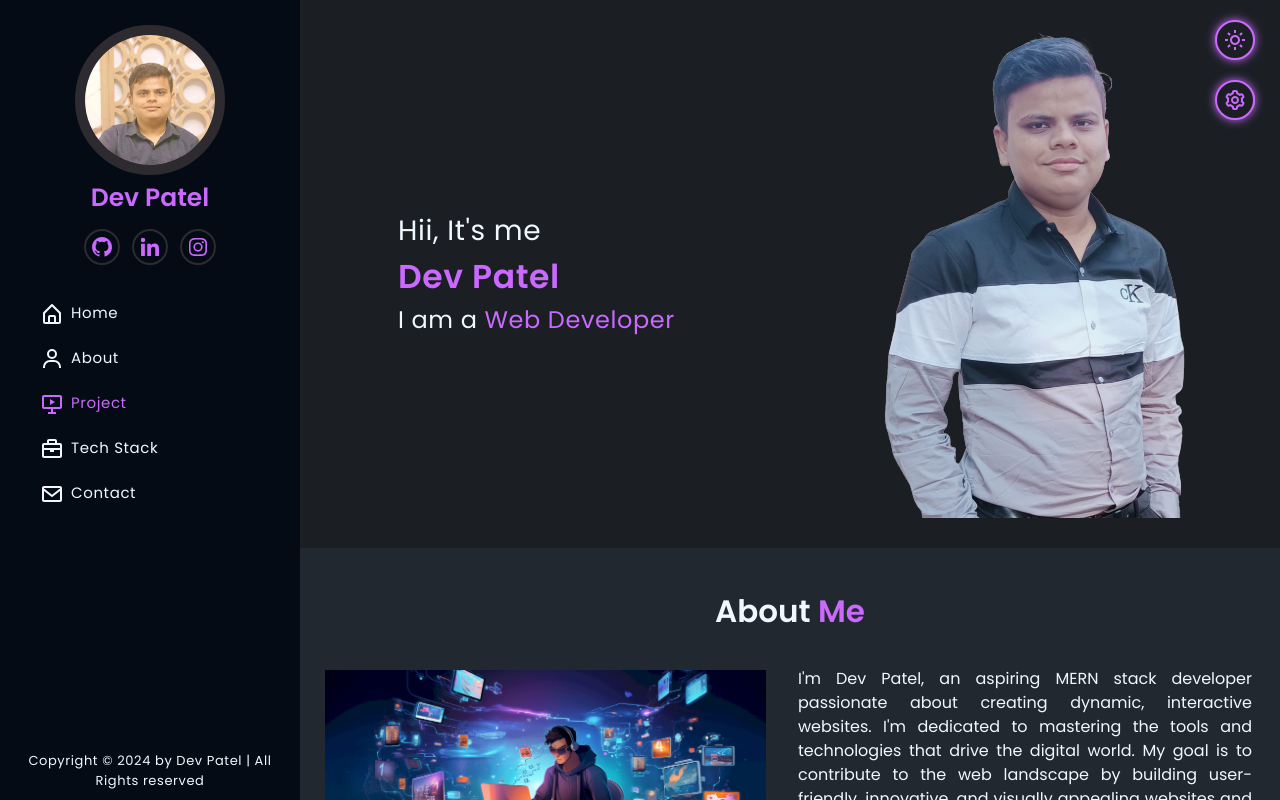
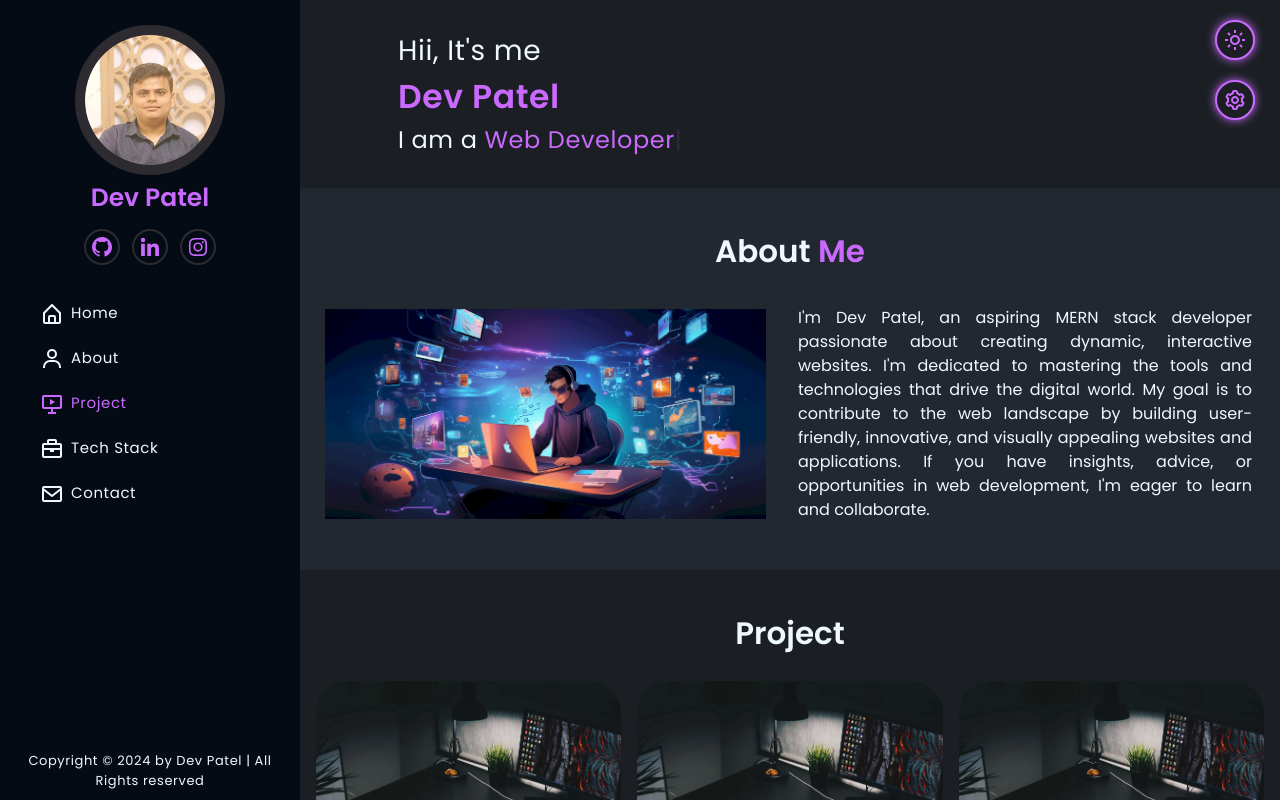
Before and after one commit to Devapatel0603/Devapatel0603.github.io, a React (Vite) app: page / in a window 1280 px wide. Shown: the top 800 px of the page. Built offline with nearby package versions, Linux system fonts and the light colour scheme.

Commit message:
Update Home.jsx

```diff
--- a/src/components/Home.jsx
+++ b/src/components/Home.jsx
@@ -28,11 +28,7 @@ const Home = () => {
                     </p>
                 </div>
                 <div className="image w-[50%] flex justify-center items-center text-left flex-col max-[715px]:w-[100%]">
-                    <img
-                        src="/main.png"
-                        alt="Dev Image"
-                        className="max-[550px]:w-[63%] max-[315px]:w-[90%]"
-                    />
+
                 </div>
             </section>
         </>
```
